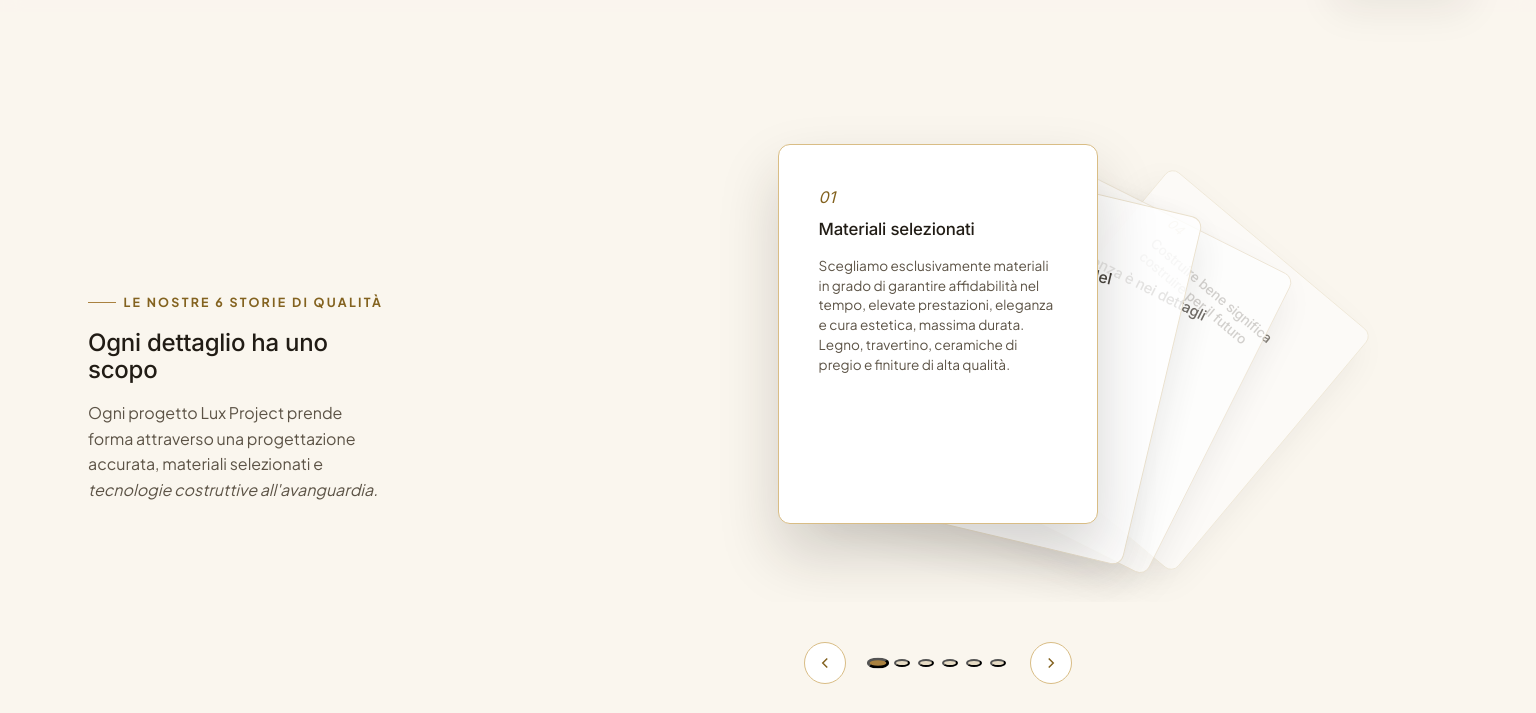
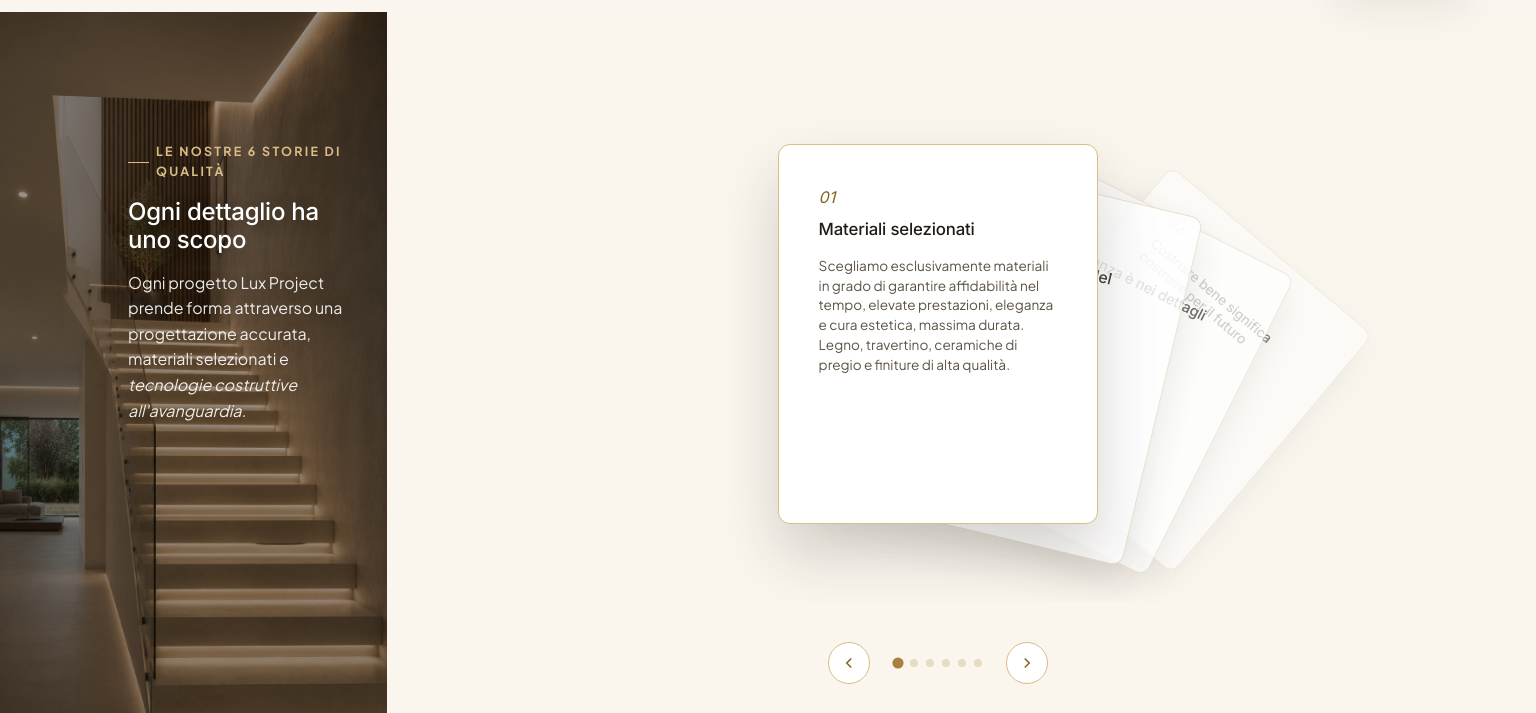
Before and after one commit to MassimilianoCaruso/lux-project-site, a plain HTML site: page caratteristiche-costruttive.html in a window 1536 px wide. Shown: the part 71-784 px from the top of the page. Drawn offline with Linux system fonts and the light colour scheme.

Commit message:
Add full-bleed desktop photo to story-stack column, fix mobile swipe and dots
Add a desktop-only (>=1300px) full-bleed background photo with text
overlay to the "Caratteristiche costruttive" story-stack intro column,
fix touch-action so swipe-to-navigate works on the story fan on mobile,
and fix the nav dots rendering as ovals instead of circles (unreset
native button chrome).

```diff
--- a/assets/css/style.css
+++ b/assets/css/style.css
@@ -1542,6 +1542,81 @@ body.has-hero-overlay .site-header:not(.is-scrolled) .main-nav .submenu a.is-act
   }
 }
 
+/* Desktop-only photo background for the "Le nostre 6 storie" text column:
+   below 1300px this column stacks full-width above the fan (plain text on
+   the page background reads fine there), so the image only makes sense
+   once the column narrows down to sit beside the fan. */
+.split--story .split__content-bg {
+  display: none;
+}
+
+@media (min-width: 1300px) {
+  /* --bleed = distance from this column's own left edge out to the actual
+     viewport edge (container's centering margin, if any, plus its own
+     padding) — same formula as .split__media--bleed-right, mirrored. */
+  .split--story .split__content {
+    --bleed: calc(max(0px, (100vw - var(--container-w)) / 2) + 1.25rem);
+    position: relative;
+    align-self: stretch;
+    z-index: 0;
+    padding: var(--space-4);
+  }
+
+  /* Image and overlay both escape the column box on 3 sides — left out to
+     the viewport edge, top/bottom out past the section's own 90px padding
+     — while staying pinned to the column's own right edge (the boundary
+     with the fan never moves). The image sits in a plain <div> wrapper
+     (not positioned directly on the <img>) because absolutely-positioned
+     replaced elements (img/video) don't reliably stretch between opposing
+     top/bottom or left/right offsets — they keep their intrinsic aspect
+     ratio instead. A non-replaced wrapper stretches normally. */
+  .split--story .split__content-bg {
+    display: block;
+    position: absolute;
+    top: -90px;
+    bottom: -90px;
+    right: 0;
+    left: calc(-1 * var(--bleed));
+    z-index: -2;
+  }
+
+  .split--story .split__content-bg img {
+    display: block;
+    width: 100%;
+    height: 100%;
+    object-fit: cover;
+  }
+
+  .split--story .split__content::before {
+    content: "";
+    position: absolute;
+    top: -90px;
+    bottom: -90px;
+    right: 0;
+    left: calc(-1 * var(--bleed));
+    z-index: -1;
+    background: rgba(20, 17, 12, 0.45);
+  }
+
+  .split--story .split__content .eyebrow {
+    color: var(--color-gold-light);
+  }
+
+  .split--story .split__content .eyebrow::before {
+    background: var(--color-gold-light);
+  }
+
+  .split--story .split__content h1 {
+    color: var(--color-white);
+    text-shadow: 0 2px 20px rgba(0, 0, 0, 0.3);
+  }
+
+  .split--story .split__content p {
+    color: rgba(255, 255, 255, 0.9);
+    text-shadow: 0 2px 16px rgba(0, 0, 0, 0.25);
+  }
+}
+
 .check-list li {
   display: flex;
   align-items: flex-start;
@@ -1606,6 +1681,12 @@ body.has-hero-overlay .site-header:not(.is-scrolled) .main-nav .submenu a.is-act
   position: relative;
   height: calc(var(--story-card-h) + 120px);
   overflow: hidden;
+  /* Without this, touch browsers treat a horizontal drag across the fan
+     as an attempt to scroll the page and cancel the pointerdown/pointerup
+     sequence the swipe-to-navigate logic in main.js relies on — vertical
+     scrolling still passes through untouched, only horizontal panning is
+     handed to JS. */
+  touch-action: pan-y;
 }
 
 .story-stack__card {
@@ -1698,6 +1779,9 @@ body.has-hero-overlay .site-header:not(.is-scrolled) .main-nav .submenu a.is-act
 }
 
 .story-stack__dots button {
+  appearance: none;
+  border: none;
+  padding: 0;
   width: 8px;
   height: 8px;
   border-radius: 50%;
--- a/caratteristiche-costruttive.html
+++ b/caratteristiche-costruttive.html
@@ -133,6 +133,9 @@
     <div class="container">
       <div class="split split--story reveal">
         <div class="split__content">
+          <div class="split__content-bg">
+            <img src="assets/img/caratteristiche/caratteristiche-storie-bg.webp" alt="" aria-hidden="true" loading="lazy">
+          </div>
           <span class="eyebrow split__eyebrow">Le nostre 6 storie di qualità</span>
           <h1>Ogni dettaglio ha uno scopo</h1>
           <p>Ogni progetto Lux Project prende forma attraverso una progettazione accurata, materiali selezionati e <em>tecnologie costruttive all'avanguardia.</em></p>
```
Also changed, not shown: progetto-calvizzano-2.html (+1 -1 lines), assets/img/caratteristiche/caratteristiche-scala.webp (deleted), assets/img/caratteristiche/caratteristiche-storie-bg.webp (added), assets/img/caratteristiche/caratteristiche-storie-bg2.webp (added), assets/img/caratteristiche/caratteristiche-storie-bg3.webp (added).
